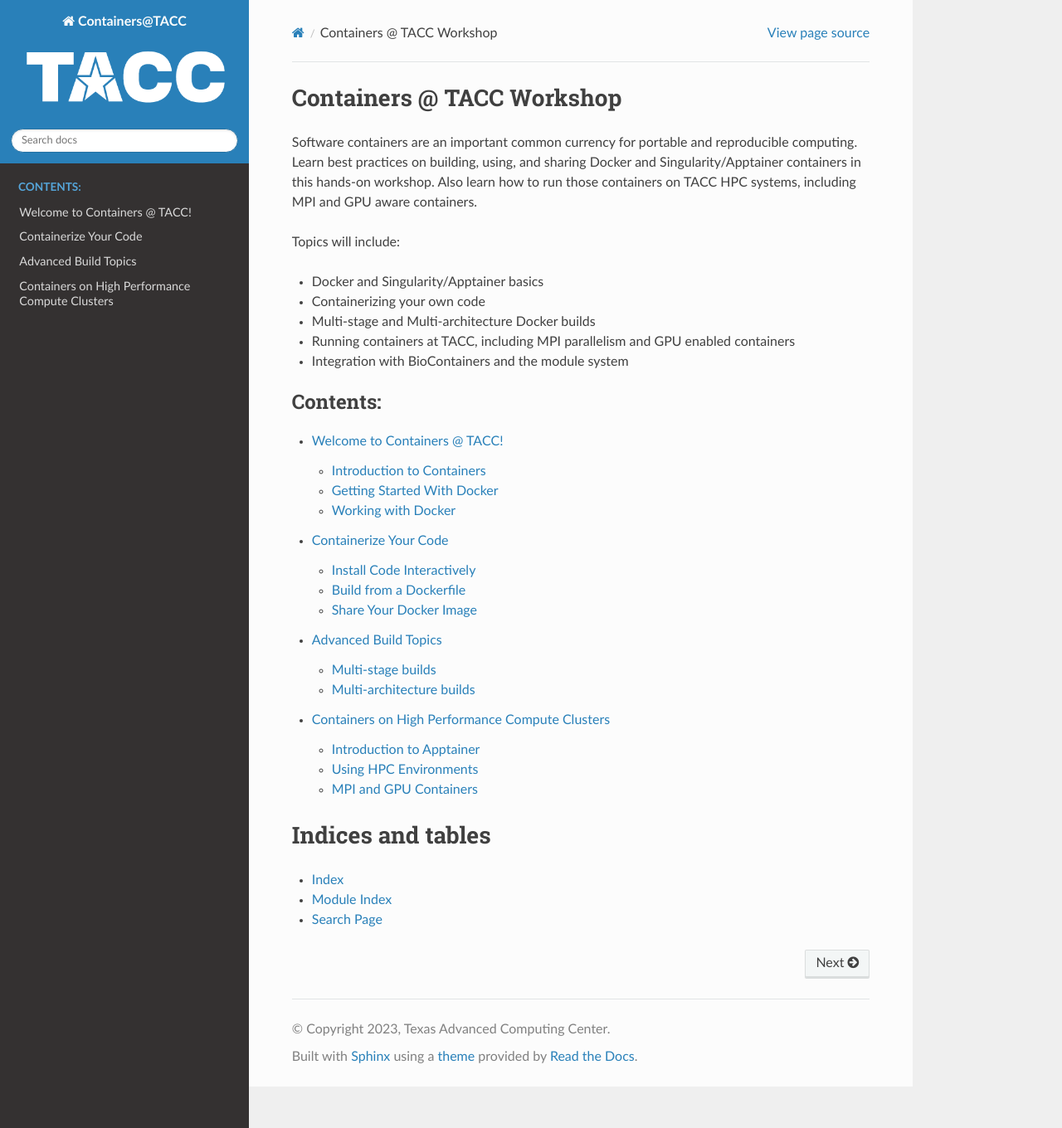
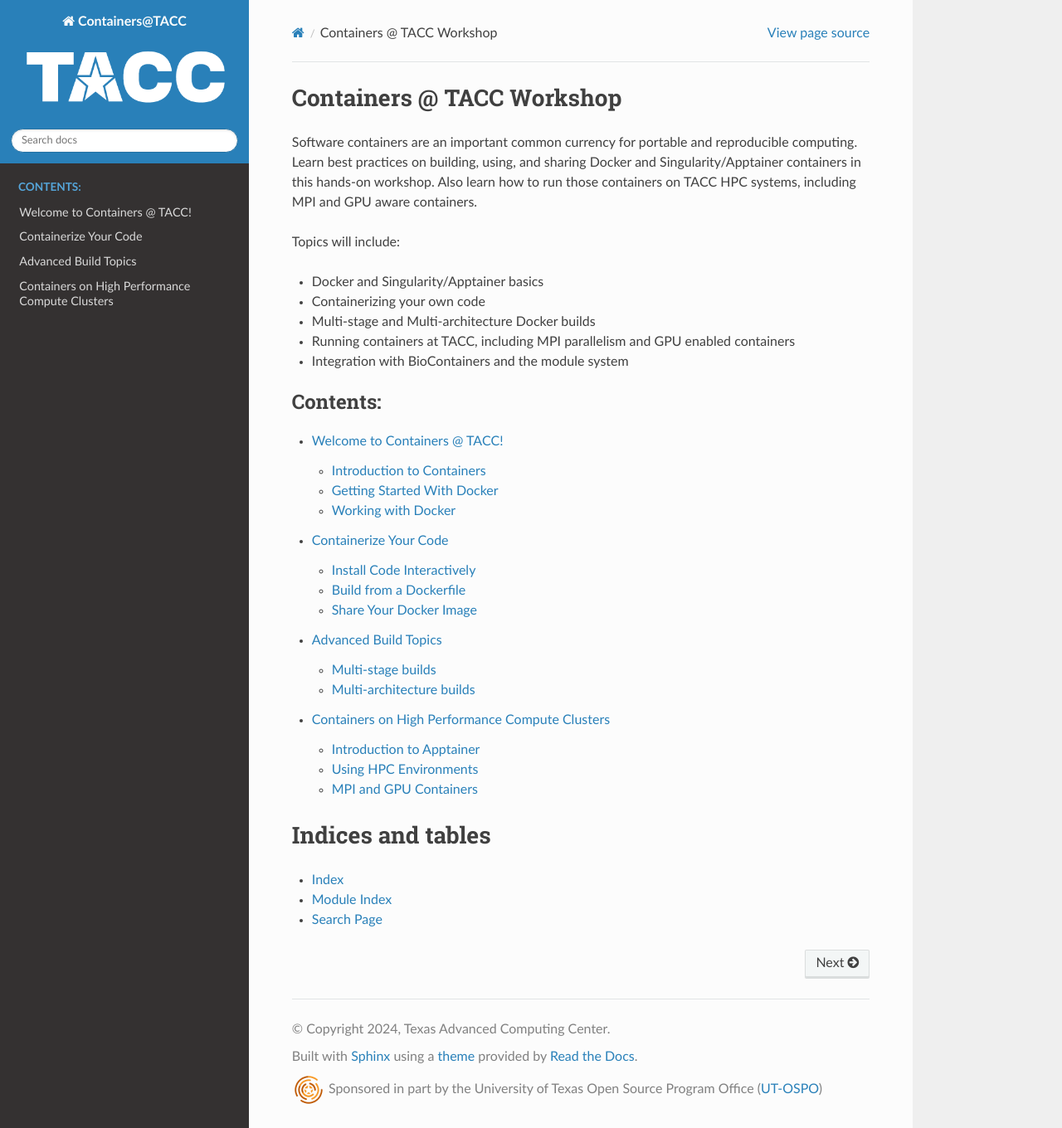
Before and after one commit to TACC/containers_at_tacc, a Sphinx documentation site: the page built from docs/index.rst, in a window 1280 px wide and 1360 px high. Shown: the whole window at 83% size. Built offline with Sphinx 7.4.7 and the Read the Docs theme 2.0.0, drawn with Linux system fonts in a browser that asks for light colours.

Commit message:
added opso attribution to footer (#27)

```diff
--- a/docs/_static/custom.css
+++ b/docs/_static/custom.css
@@ -1,3 +1,8 @@
 .wy-table-responsive table td {
 white-space: normal;
 }
+
+#footer-extra
+{
+    padding-top: 10px;
+}
--- /dev/null
+++ b/docs/_templates/footer.html
@@ -0,0 +1,10 @@
+{% extends "!footer.html" %}
+{% block extrafooter %}
+    {{ super() }}
+
+    <div id="footer-extra">
+        <img style="width:40px;height:40px;vertical-align:middle" src="/_static/opor4-03_0.png">
+        <span>Sponsored in part by the University of Texas Open Source Program Office (<a href="https://opensource.utexas.edu/">UT-OSPO</a>)</span>
+    </div>
+
+{% endblock %}
--- a/docs/conf.py
+++ b/docs/conf.py
@@ -23,7 +23,7 @@
 # -- Project information -----------------------------------------------------
 
 project = 'Containers@TACC'
-copyright = '2023, Texas Advanced Computing Center'
+copyright = '2024, Texas Advanced Computing Center'
 author = 'Texas Advanced Computing Center'
 
 # The short X.Y version
@@ -93,7 +93,7 @@
 # Add any paths that contain custom static files (such as style sheets) here,
 # relative to this directory. They are copied after the builtin static files,
 # so a file named "default.css" will overwrite the builtin "default.css".
-html_static_path = ['_static']
+html_static_path = ['_static', 'images/opor4-03_0.png']
 
 # Custom sidebar templates, must be a dictionary that maps document names
 # to template names.
```
Also changed, not shown: docs/images/opor4-03_0.png (added).
